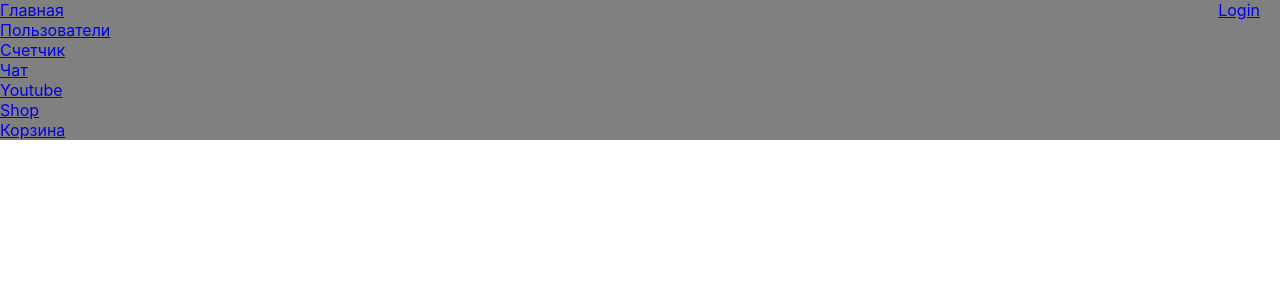
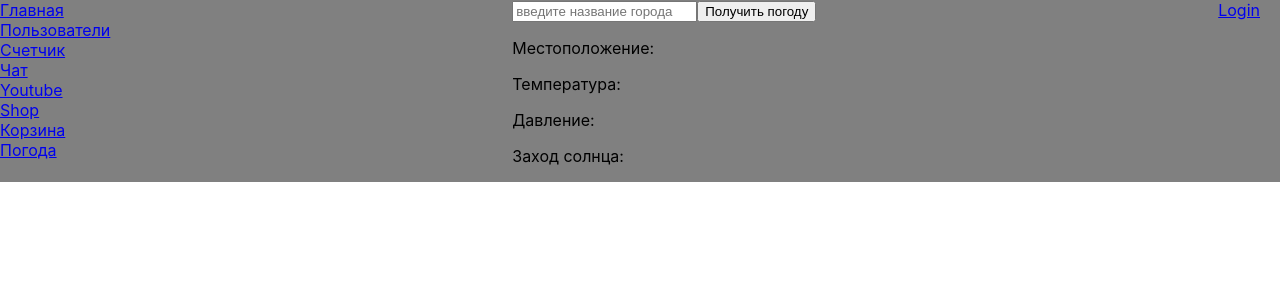
Before and after one commit to chatterbox777/Pet-Project, a React (Create React App) app: page /Weather in a window 1280 px wide. Shown: the top 300 px of the page. Built offline with nearby package versions, Linux system fonts and the light colour scheme; no server answers.

Commit message:
29
made a weather forecast component jsx

```diff
--- a/src/App.js
+++ b/src/App.js
@@ -12,6 +12,7 @@ import Users from "./Components/Users/Users";
 import Youtube from "./Components/Youtube/Youtube";
 import Shop from "./Components/Basket/Shop";
 import InBasket from "./Components/Basket/InBasket";
+import { Weather } from "./Components/Weather/Weather";
 
 class App extends React.Component {
   render() {
@@ -96,6 +97,8 @@ class App extends React.Component {
               />
             )}
           />
+          <Route path="/Weather" render={() => <Weather />} />
+
           <Login
             auth={this.props.auth}
             login={this.props.login}
@@ -105,6 +108,8 @@ class App extends React.Component {
             loginPhoto={this.props.loginPhoto}
             isFetchingAuth={this.props.isFetchingAuth}
             fetchAuth={this.props.fetchAuth}
+            incorrect={this.props.incorrect}
+            checkIncorrect={this.props.checkIncorrect}
           />
         </div>
       </BrowserRouter>
@@ -130,6 +135,7 @@ const mapStateToProps = (state) => {
     photo: state.authReducer.photo,
     basketItems: state.basketReducer.basketItems,
     isFetchingAuth: state.authReducer.isFetching,
+    incorrect: state.authReducer.incorrect,
   };
 };
 
@@ -158,6 +164,8 @@ const mapDispatchToProps = (dispatch) => {
     sortPriceAsc: () => dispatch({ type: "SORT_PRICE_ASC" }),
     sortPriceDesc: () => dispatch({ type: "SORT_PRICE_DESC" }),
     fetchAuth: (boolean) => dispatch({ type: "FETCHING_AUTH", fetch: boolean }),
+    checkIncorrect: (incorrect) =>
+      dispatch({ type: "INCORRECT_PASS_OR_EMAIL", incorrect: incorrect }),
   };
 };
 
--- a/src/Components/FormControls/inputLogin.jsx
+++ b/src/Components/FormControls/inputLogin.jsx
@@ -2,7 +2,6 @@ import React from "react";
 import classTags from "./input.module.css";
 
 export const InputLogin = ({ input, meta, ...props }) => {
-  debugger;
   return (
     <div>
       <div
--- a/src/Components/FormControls/inputPassword.jsx
+++ b/src/Components/FormControls/inputPassword.jsx
@@ -2,7 +2,6 @@ import React from "react";
 import classTags from "./input.module.css";
 
 export const InputPass = ({ input, meta, ...props }) => {
-  debugger;
   return (
     <div>
       <div
--- a/src/Components/Login/Login.jsx
+++ b/src/Components/Login/Login.jsx
@@ -4,6 +4,7 @@ import * as axios from "axios";
 import ava from "../../assets/Din.jpg";
 import classTags from "./Login.module.css";
 import LoginReduxForm from "./LoginForm";
+import preloader from "../../assets/loader.gif";
 
 class Login extends React.Component {
   componentDidMount() {
@@ -30,6 +31,7 @@ class Login extends React.Component {
 
   logOut(e) {
     e.preventDefault();
+    this.props.fetchAuth(true);
     axios
       .delete(`https://social-network.samuraijs.com/api/1.0/auth/login`, {
         withCredentials: true,
@@ -42,6 +44,7 @@ class Login extends React.Component {
         if (response.data.resultCode === 0) {
           this.props.auth("", false);
         }
+        this.props.fetchAuth(false);
         return "";
       });
   }
@@ -81,8 +84,11 @@ class Login extends React.Component {
                 if (response.data.resultCode === 0) {
                   this.props.auth(response.data.data, true);
                 }
+
                 this.props.fetchAuth(false);
               });
+          } else if (response.data.resultCode === 10) {
+            this.props.checkIncorrect(response.data.messages[0]);
           }
           return null;
         });
@@ -95,6 +101,7 @@ class Login extends React.Component {
           <NavLink to="/Login">
             {!this.props.login ? "Login" : this.props.login}
           </NavLink>
+
           {this.props.login ? (
             <button onClick={() => this.sendLoginPhoto()}>Получить фото</button>
           ) : null}
@@ -125,6 +132,7 @@ class Login extends React.Component {
                     loginPhoto={this.props.loginPhoto}
                     onSubmit={onSubmit}
                     isFetchingAuth={this.props.isFetchingAuth}
+                    incorrect={this.props.incorrect}
                   />
                 )}
               />
--- a/src/Components/Login/LoginForm.jsx
+++ b/src/Components/Login/LoginForm.jsx
@@ -13,7 +13,9 @@ const LoginForm = (props) => {
 
   return (
     <div className={classTags.align}>
-      {props.isFetchingAuth ? (
+      {props.incorrect ? (
+        props.incorrect
+      ) : props.isFetchingAuth ? (
         <img src={preloader} alt={"preloader"} />
       ) : (
         <form onSubmit={handleSubmit} className={classTags.block} action="">
--- a/src/Components/Navbar.jsx
+++ b/src/Components/Navbar.jsx
@@ -37,6 +37,9 @@ const Navbar = () => {
       <div>
         <NavLink to="/InBasket">Корзина </NavLink>
       </div>
+      <div>
+        <NavLink to="/Weather">Погода</NavLink>
+      </div>
     </div>
   );
 };
--- /dev/null
+++ b/src/Components/Weather/Weather.jsx
@@ -0,0 +1,56 @@
+import React from "react";
+import * as axios from "axios";
+
+export class Weather extends React.Component {
+  state = {
+    value: "",
+    temperature: "",
+    place: "",
+    pressure: "",
+  };
+
+  // получаем значение, введенное юзером в input
+  valueTracker(e) {
+    e.preventDefault();
+    let value = e.target.value;
+    this.setState({
+      value: value,
+    });
+    console.log(this.state);
+  }
+
+  getValueFromServer() {
+    debugger;
+    axios
+      .get(
+        `http://api.openweathermap.org/data/2.5/weather?q=${this.state.value}&appid=4a2600a79372ba51d19f02956a80ce0b&units=metric`
+      )
+      .then((response) => {
+        this.setState({
+          place: response.data.name,
+          temperature: response.data.main.temp + "°С",
+          pressure: response.data.main.pressure + "мм рт. ст.",
+        });
+        console.log(response);
+      });
+  }
+
+  render() {
+    return (
+      <div>
+        <input
+          onChange={(e) => this.valueTracker(e)}
+          type="text"
+          placeholder="введите название города"
+        />
+        <button onClick={() => this.getValueFromServer()}>
+          Получить погоду
+        </button>
+        <p>Местоположение: {this.state.place}</p>
+        <p>Температура: {this.state.temperature} </p>
+        <p>Давление: {this.state.pressure} </p>
+        <p>Заход солнца: </p>
+      </div>
+    );
+  }
+}
--- a/src/store/auth-reducer.js
+++ b/src/store/auth-reducer.js
@@ -5,6 +5,7 @@ let initialState = {
   isAuth: false,
   isFetching: false,
   photo: "",
+  incorrect: null,
 };
 
 export const authReducer = (state = initialState, action) => {
@@ -27,6 +28,11 @@ export const authReducer = (state = initialState, action) => {
         ...state,
         isFetching: action.fetch,
       };
+    case "INCORRECT_PASS_OR_EMAIL":
+      return {
+        ...state,
+        incorrect: action.incorrect,
+      };
     default:
       return state;
   }
```
Also changed, not shown: src/Components/Weather/Weather.module.css (added).
